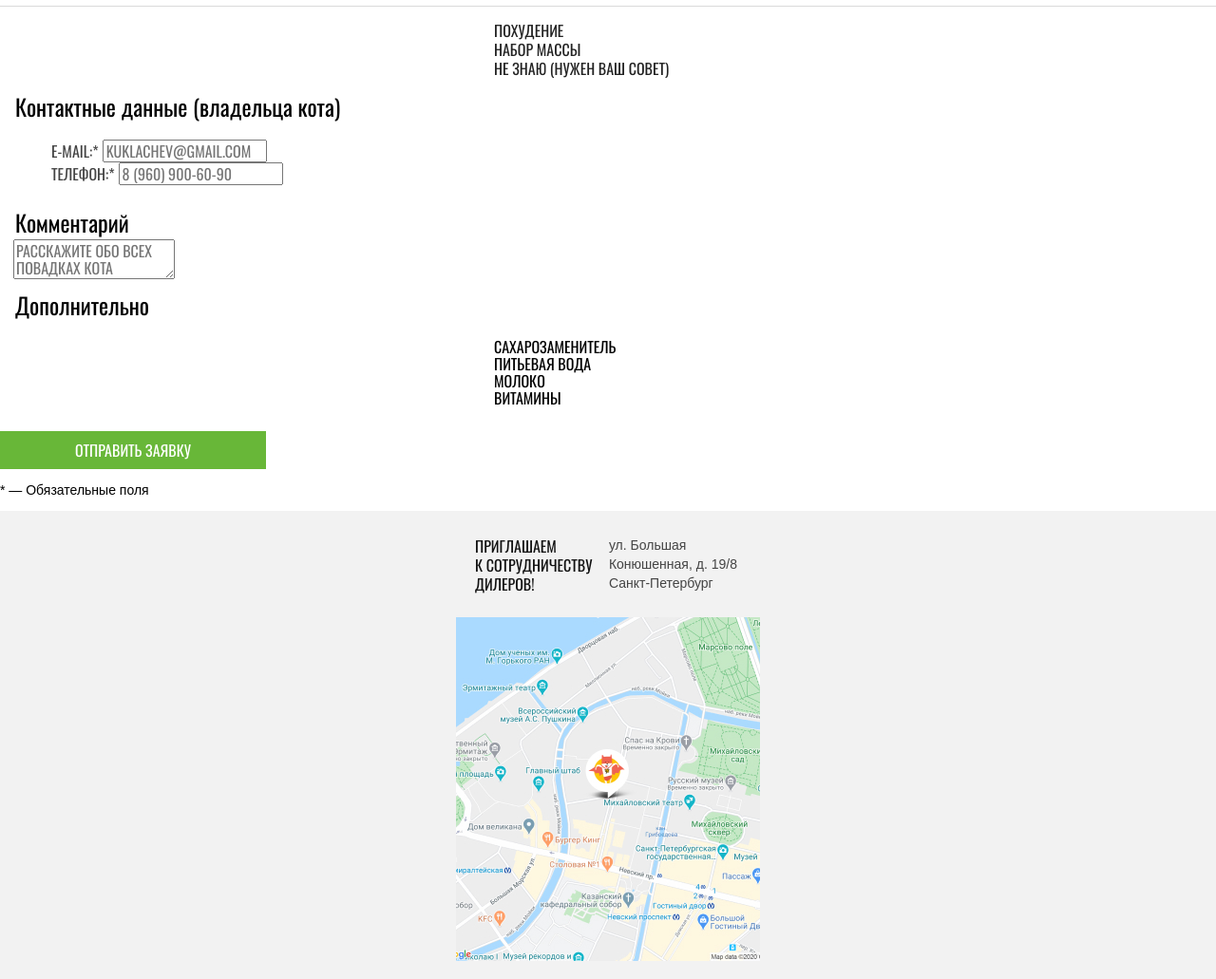
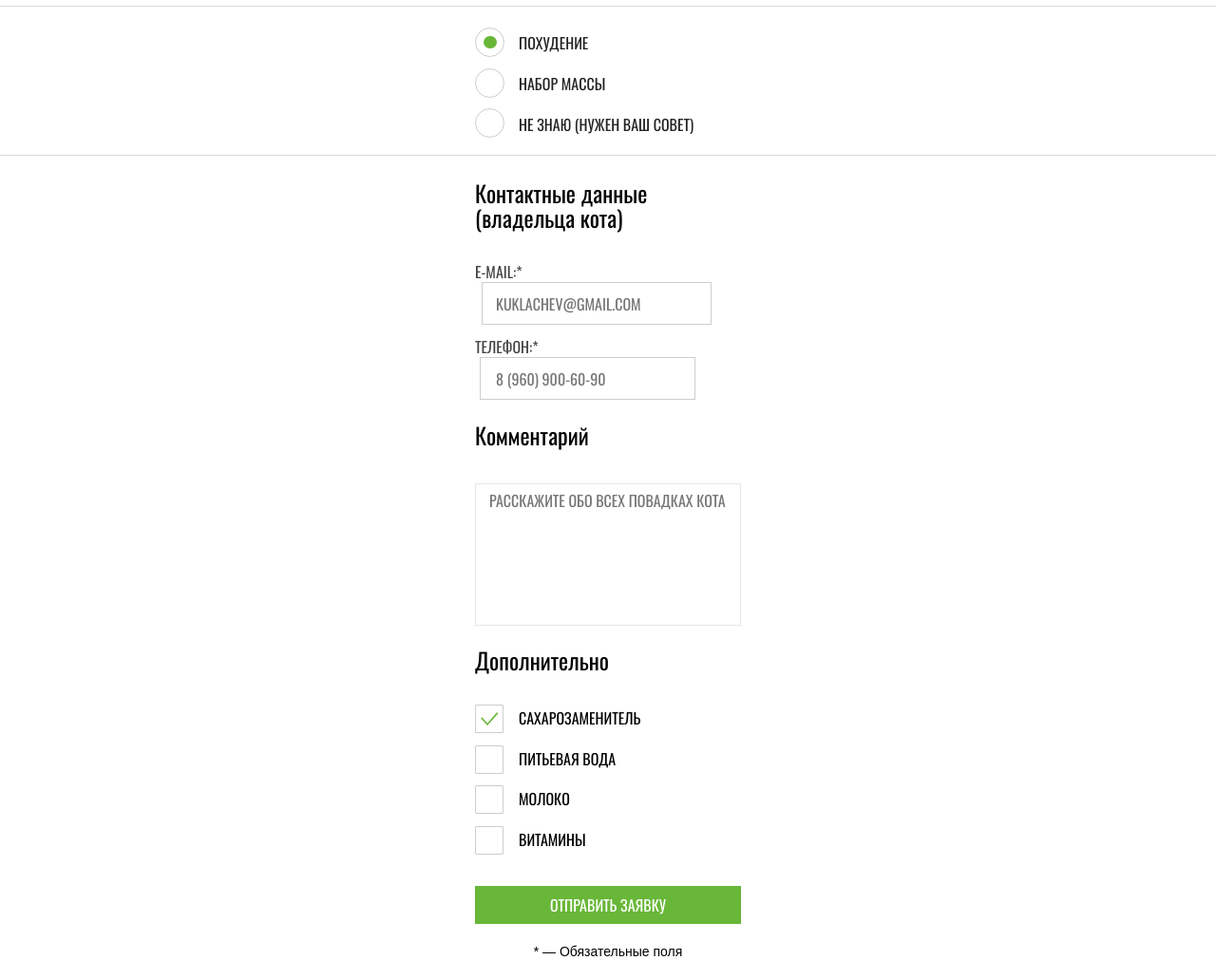
Before and after one commit to htmlacademy-adaptive/1812875-cat-energy-25, a website: page source/form.html in a window 1280 px wide. Shown: the part 481-1512 px from the top of the page at 95% size. Drawn offline with nearby package versions, Linux system fonts and the light colour scheme; files that its build step writes are made by us from their sources.

Commit message:
module3-task1

```diff
--- a/source/form.html
+++ b/source/form.html
@@ -51,22 +51,22 @@
               </label>
             </li>
           </ul>
-          <ul class="form__list">
-            <li class="form__item">
+          <ul class="form__list-radio">
+            <li class="form__item-radio">
               <label class="form__radio-label">
                 <input class="form__radio-input visually-hidden" type="radio" name="application" value="weight_loss" checked>
                 <span class="form__radio-marker"></span>
                 <span class="form__radio-control-label">похудение</span>
               </label>
             </li>
-            <li class="form__item">
+            <li class="form__item-radio">
               <label class="form__radio-label">
                 <input class="form__radio-input visually-hidden" type="radio" name="application" value="weight_add">
                 <span class="form__radio-marker"></span>
                 <span class="form__radio-control-label">Набор массы</span>
               </label>
             </li>
-            <li class="form__item">
+            <li class="form__item-radio">
               <label class="form__radio-label">
                 <input class="form__radio-input visually-hidden" type="radio" name="application" value="tip">
                 <span class="form__radio-marker"></span>
@@ -74,8 +74,7 @@
               </label>
             </li>
           </ul>
-          <fieldset class="form__fieldset form__fieldset--line">
-            <legend class="form__legend">Контактные данные (владельца кота)</legend>
+          <h3 class="form__contacts">Контактные данные<br> (владельца кота)</h3>
           <ul class="form__contacts-list">
             <li class="form__contacts-item">
               <label class="form__email-label" for="mail">E-mail:*</label>
@@ -86,37 +85,35 @@
               <input class="form__tel-input" id="tel" type="tel" placeholder="8 (960) 900-60-90" name="telephone">
             </li>
           </ul>
-          </fieldset>
-          <fieldset class="form__fieldset form__fieldset--line">
-            <legend class="form__legend">Комментарий</legend>
+          <h3 class="form__comment">Комментарий</h3>
+          <div class="form__comment-wrapper">
             <label class="form__label-textarea visually-hidden" for="comment">Комментарий</label>
             <textarea class="form__textarea" placeholder="Расскажите обо всех повадках кота" id="comment"></textarea>
-          </fieldset>
-          <fieldset class="form__fieldset form__fieldset--line">
-            <legend class="form__legend">Дополнительно</legend>
-            <ul class="form__list">
-              <li class="form__item">
+          </div>
+          <h3 class="form__additional">Дополнительно</h3>
+          <ul class="form__list-checkbox">
+            <li class="form__item-checkbox">
               <label class="form__checkbox-label">
                 <input class="form__checkbox-input visually-hidden" type="checkbox" name="substittiture_sugar" checked>
                 <span class="form__checkbox-mark"></span>
                 <span class="form__checkbox-control-label">сахарозаменитель</span>
               </label>
             </li>
-              <li class="form__item">
+            <li class="form__item-checkbox">
               <label class="form__checkbox-label">
                 <input class="form__checkbox-input visually-hidden" type="checkbox" name="water">
                 <span class="form__checkbox-mark"></span>
                 <span class="form__checkbox-control-label">питьевая вода</span>
               </label>
             </li>
-              <li class="form__item">
+            <li class="form__item-checkbox">
               <label class="form__checkbox-label">
                 <input class="form__checkbox-input visually-hidden" type="checkbox" name="milk">
                 <span class="form__checkbox-mark"></span>
                 <span class="form__checkbox-control-label">молоко</span>
               </label>
             </li>
-              <li class="form__item">
+            <li class="form__item-checkbox">
               <label class="form__checkbox-label">
                 <input class="form__checkbox-input visually-hidden" type="checkbox" name="vitamins">
                 <span class="form__checkbox-mark"></span>
@@ -124,7 +121,6 @@
               </label>
             </li>
           </ul>
-          </fieldset>
           <div class="form__wrapper-send">
             <button class="form__button button" type="submit">отправить заявку</button>
             <p class="form__text">* — Обязательные поля</p>
--- a/source/less/components/additional.less
+++ b/source/less/components/additional.less
@@ -1,6 +1,7 @@
 .additional {
-  border-top: 2px solid #68b738;
-  margin-top: 40px;
+  /*border-top: 2px solid #68b738;
+  margin-top: 40px;*/
+  margin-top: 42px;
 }
 
 .additional__title {
@@ -11,11 +12,12 @@
   line-height: 24px;
   text-align: left;
   border: none;
-  padding: 0;
   background-color: #ffffff;
-  width: 226px;
+  width: 280px;
+  padding: 0 20px;
+  /*width: 226px;
   padding-left: 20px;
-  padding-right: 22px;
+  padding-right: 22px;*/
   margin: 0 auto;
   margin-top: -17px;
 }
--- a/source/less/components/example.less
+++ b/source/less/components/example.less
@@ -96,18 +96,6 @@
   background-color: transparent;
 }
 
-.form__text {
-  font-family: "Arial", sans-serif;
-  font-style: normal;
-  font-weight: 400;
-  font-size: 14px;
-  line-height: 16px;
-  display: flex;
-  align-items: center;
-  text-align: center;
-  color: #000000;
-}
-
 .example__list {
   list-style: none;
   padding: 0;
--- a/source/less/components/form.less
+++ b/source/less/components/form.less
@@ -11,25 +11,71 @@
   padding: 37px 20px 0 20px;
 }
 
-.form__fieldset {
-  border: none;
+.form__list {
+  list-style: none;
+  border-bottom: 1px solid #d9d9d9;
+  padding: 0;
 }
 
-.form__list {
+.form__list-radio {
   list-style: none;
+  border-bottom: 1px solid #d9d9d9;
+  padding: 0;
+  padding-top: 13px;
 }
 
 .form__list-pet {
   list-style: none;
   padding: 0;
   padding-top: 23px;
+  border-bottom: 1px solid #d9d9d9;
   padding-bottom: 9px;
-  border-bottom: 1px solid #d9d9d9;
+}
+
+.form__list-checkbox {
+  list-style: none;
+  padding: 0;
 }
 
 .form__item {
   margin: 0 auto;
   width: 280px;
+}
+
+.form__item-radio {
+  margin: 0 auto;
+  width: 280px;
+  position: relative;
+  padding-bottom: 23px;
+}
+
+.form__additional {
+  font-family: "Oswald", sans-serif;
+  font-style: normal;
+  font-weight: 400;
+  font-size: 24px;
+  line-height: 26px;
+  color: #000000;
+  margin: 0 auto;
+  width: 280px;
+  padding: 0 20px;
+  padding-top: 19px;
+  padding-bottom: 23px;
+}
+
+.form__item-radio:nth-of-type(3) {
+  padding-bottom: 21px;
+}
+
+.form__item-radio:nth-of-type(3) .form__radio-marker {
+  bottom: 18px;
+}
+
+.form__item-checkbox {
+  margin: 0 auto;
+  width: 280px;
+  position: relative;
+  padding-bottom: 22.5px;
 }
 
 .form__label-text {
@@ -70,13 +116,42 @@
   margin-left: 12px;
 }
 
-.form__legend {
+.form__checkbox-label {
+  position: relative;
+}
+
+.form__checkbox-mark {
+  position: absolute;
+  width: 28px;
+  height: 28px;
+  border: 1px solid #cdcdcd;
+  border-radius: 1px;
+  bottom: -6px;
+}
+
+.form__checkbox-input[type="checkbox"]:checked + .form__checkbox-mark::before {
+  position: absolute;
+  top: 7px;
+  left: 5px;
+  width: 18px;
+  height: 14px;
+  background-image: url("../img/logo/checkbox-mobile.svg");
+  background-repeat: no-repeat;
+  content: "";
+}
+
+.form__contacts {
   font-family: "Oswald", sans-serif;
   font-style: normal;
   font-weight: 400;
   font-size: 24px;
   line-height: 26px;
   color: #000000;
+  width: 280px;
+  padding: 0 20px;
+  padding-top: 10px;
+  margin: 0 auto;
+  padding-bottom: 19px;
 }
 
 .form__radio-control-label {
@@ -87,10 +162,22 @@
   line-height: 18px;
   text-transform: uppercase;
   color: #222222;
+  padding-left: 46px;
 }
 
 .form__contacts-list {
   list-style: none;
+  padding: 0;
+}
+
+.form__contacts-item {
+  margin: 0 auto;
+  width: 280px;
+  padding: 0 20px;
+}
+
+.form__contacts-item:nth-of-type(2) {
+  padding-top: 14px;
 }
 
 .form__email-label {
@@ -111,6 +198,9 @@
   line-height: 18px;
   text-transform: uppercase;
   color: #444444;
+  padding: 13px 61px 12px 14px;
+  margin-left: 7px;
+  border: 1px solid #cdcdcd;
 }
 
 .form__tel-label {
@@ -131,6 +221,15 @@
   line-height: 18px;
   text-transform: uppercase;
   color: #444444;
+  padding: 13px 44px 12px 16px;
+  margin-left: 5px;
+  border: 1px solid #cdcdcd;
+}
+
+.form__comment-wrapper {
+  width: 280px;
+  margin: 0 auto;
+  padding: 0 20px;
 }
 
 .form__textarea {
@@ -141,6 +240,13 @@
   line-height: 18px;
   text-transform: uppercase;
   color: #444444;
+  width: 262px;
+  height: 138px;
+  border: 1px solid #e7e7e7;
+  resize: none;
+  margin-top: 38px;
+  padding-top: 8px;
+  padding-left: 14px;
 }
 
 .form__checkbox-control-label {
@@ -149,10 +255,10 @@
   font-weight: 400;
   font-size: 16px;
   line-height: 18px;
-  display: flex;
   align-items: center;
   text-transform: uppercase;
   color: #000000;
+  padding-left: 46px;
 }
 
 .form__button {
@@ -173,5 +279,62 @@
 }
 
 .form__radio-marker {
+  border-radius: 50%;
+  border: 1px solid #cdcdcd;
+  height: 29px;
+  width: 29px;
+  position: absolute;
+  bottom: 19px;
 
+  &:hover {
+    border: 1px solid #bababa;
+  }
+
+  &:active {
+    border: 1px solid #bababa;
+    opacity: 0.3;
+  }
 }
+
+.form__radio-input[type="radio"]:checked + .form__radio-marker::before {
+  position: absolute;
+  width: 13.5px;
+  height: 13.5px;
+  border-radius: 50%;
+  background-color: #68b738;
+  content: "";
+  left: 8px;
+  bottom: 8px;
+}
+
+.form__comment {
+  font-family: "Oswald", sans-serif;
+  font-style: normal;
+  font-weight: 400;
+  font-size: 24px;
+  line-height: 26px;
+  color: #000000;
+  margin: 0 auto;
+  width: 280px;
+  padding: 0 20px;
+  padding-top: 8px;
+}
+
+.form__wrapper-send {
+  width: 280px;
+  margin: 0 auto;
+  padding: 0 20px;
+}
+
+.form__text {
+  font-family: "Arial", sans-serif;
+  font-style: normal;
+  font-weight: 400;
+  font-size: 14px;
+  line-height: 16px;
+  align-items: center;
+  text-align: center;
+  color: #000000;
+  padding-top: 7px;
+  padding-bottom: 18px;
+}
```
Also changed, not shown: source/img/logo/checkbox-mobile.svg (added). Lines whose indentation alone changed are shown as unchanged.
